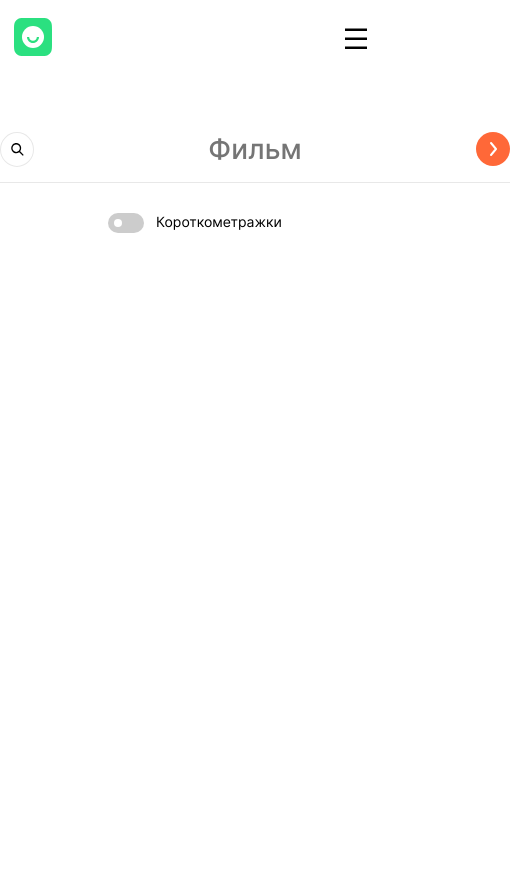
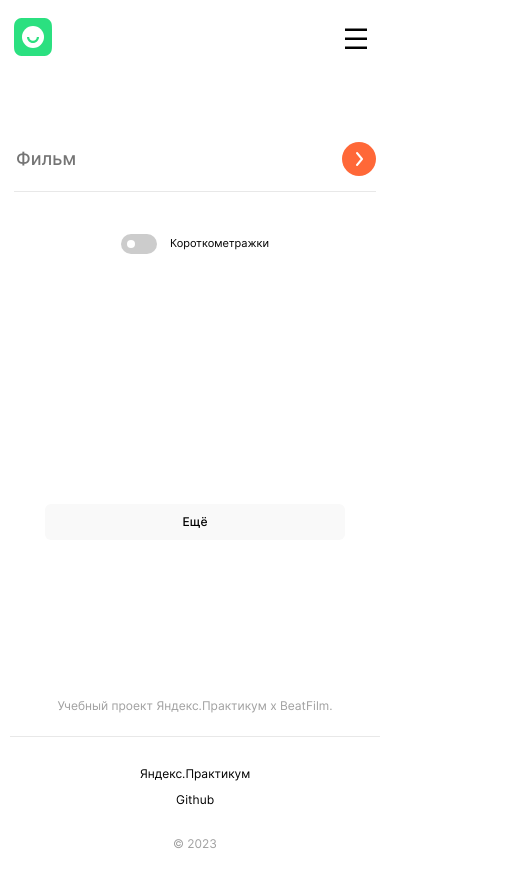
Before and after one commit to keeonezy/movies-explorer-frontend, a React (Create React App) app: page / in a window 390 px wide. Shown: the whole page, 510 px wide, since content can reach past the window. Before the commit the page ends 844 px from the top, so only its background shows below. Built offline with nearby package versions, Linux system fonts and the light colour scheme.

Commit message:
feat: add MoviesCardList

```diff
--- a/src/components/FilterCheckbox/FilterCheckbox.css
+++ b/src/components/FilterCheckbox/FilterCheckbox.css
@@ -63,3 +63,15 @@
     font-weight: 400;
     line-height: 18px;
 }
+
+@media screen and (max-width: 740px) {
+
+    .filter-checkbox {
+        margin-top: 42px;
+        gap: 13px;
+    }
+
+    .filter-checkbox__description {
+        font-size: 11px;
+    }
+}
--- a/src/components/Movies/Movies.jsx
+++ b/src/components/Movies/Movies.jsx
@@ -1,9 +1,13 @@
 import { SearchForm } from "../SearchForm/SearchForm";
+import { MoviesCardList } from "../MoviesCardList/MoviesCardList";
+import { Footer } from "../Footer/Footer";
 
 function Movies() {
     return (
         <div className="main">
             <SearchForm />
+            <MoviesCardList />
+            <Footer />
         </div>
     )
 }
--- /dev/null
+++ b/src/components/MoviesCardList/MoviesCardList.css
@@ -0,0 +1,38 @@
+.movies-card-list {
+    margin: 0 auto;
+    padding: 70px 0 30px 0;
+    max-width: 1140px;
+}
+
+.movies-card-list__cards {
+    display: flex;
+    justify-content: space-between;
+    flex-wrap: wrap;
+}
+
+.movies-card-list__button {
+    margin: 50px auto 80px auto;
+    display: block;
+    width: 1140px;
+    height: 36px;
+    color: #000;
+    text-align: center;
+    font-size: 12px;
+    font-weight: 500;
+    background: #F9F9F9;
+    border-radius: 6px;
+    border: transparent;
+    cursor: pointer;
+}
+
+@media screen and (max-width: 1140px) {
+    .movies-card-list__button {
+        width: 708px;
+    }
+}
+
+@media screen and (max-width: 740px) {
+    .movies-card-list__button {
+        width: 300px;
+    }
+}
--- /dev/null
+++ b/src/components/MoviesCardList/MoviesCardList.jsx
@@ -0,0 +1,15 @@
+import "./MoviesCardList.css";
+
+function MoviesCardList() {
+    return (
+        <>
+            <div className="movies-card-list">
+                <ul className="movies-card-list__cards"></ul>
+            </div>
+
+            <button className="movies-card-list__button">Ещё</button>
+        </>
+    )
+}
+
+export { MoviesCardList };
--- a/src/components/SearchForm/SearchForm.css
+++ b/src/components/SearchForm/SearchForm.css
@@ -35,3 +35,27 @@
     cursor: pointer;
     background-color: transparent;
 }
+
+@media screen and (max-width: 1140px) {
+    .search-form {
+        margin: 0 30px;
+        min-height: 246px;
+    }
+}
+
+@media screen and (max-width: 740px) {
+    .search-form {
+        margin: 0 14px;
+        min-height: 248px;
+    }
+
+    .seach-form__find {
+        display: none;
+    }
+
+    .seach-form__input {
+        max-width: 200px;
+        font-size: 18px;
+        text-align: left;
+    }
+}
```
